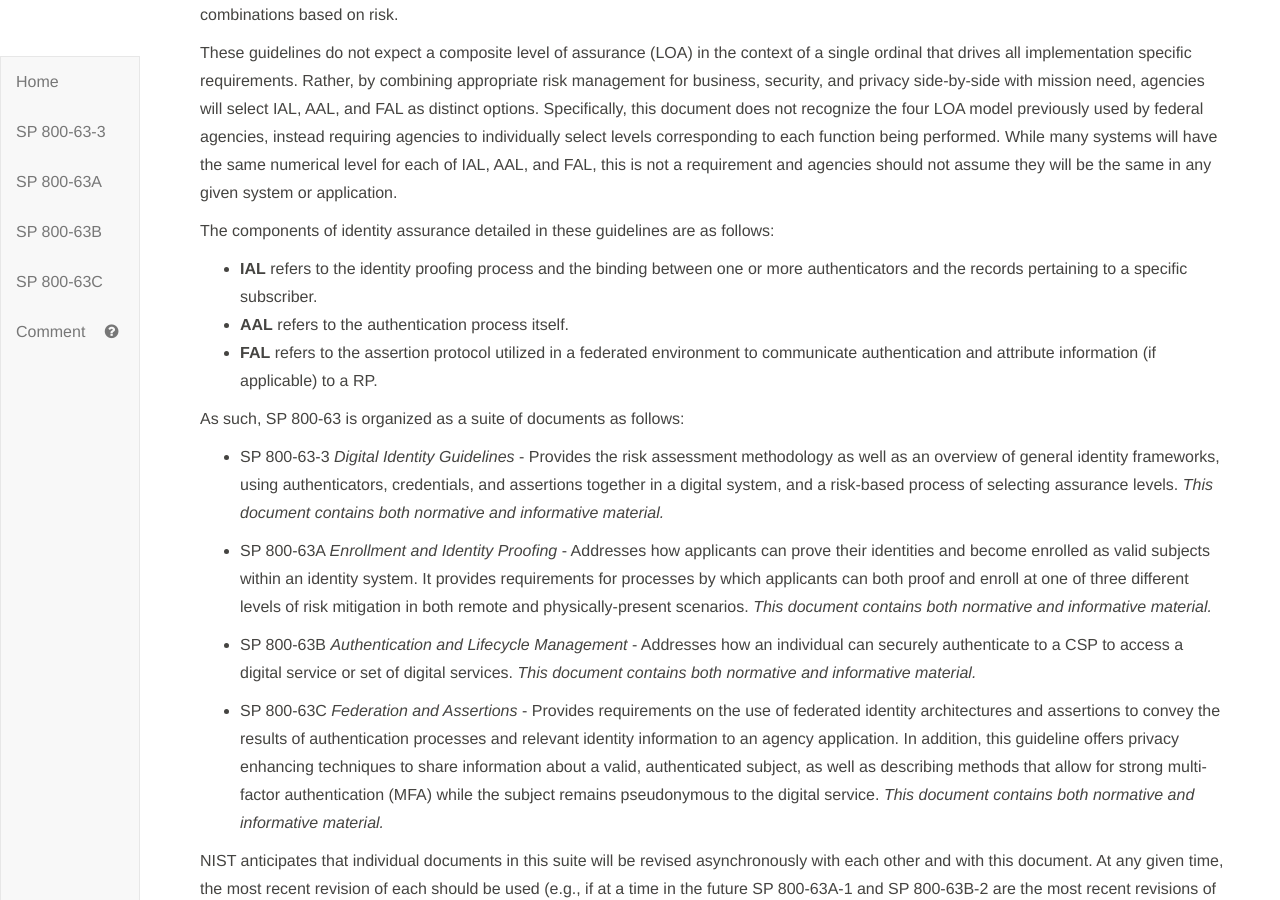
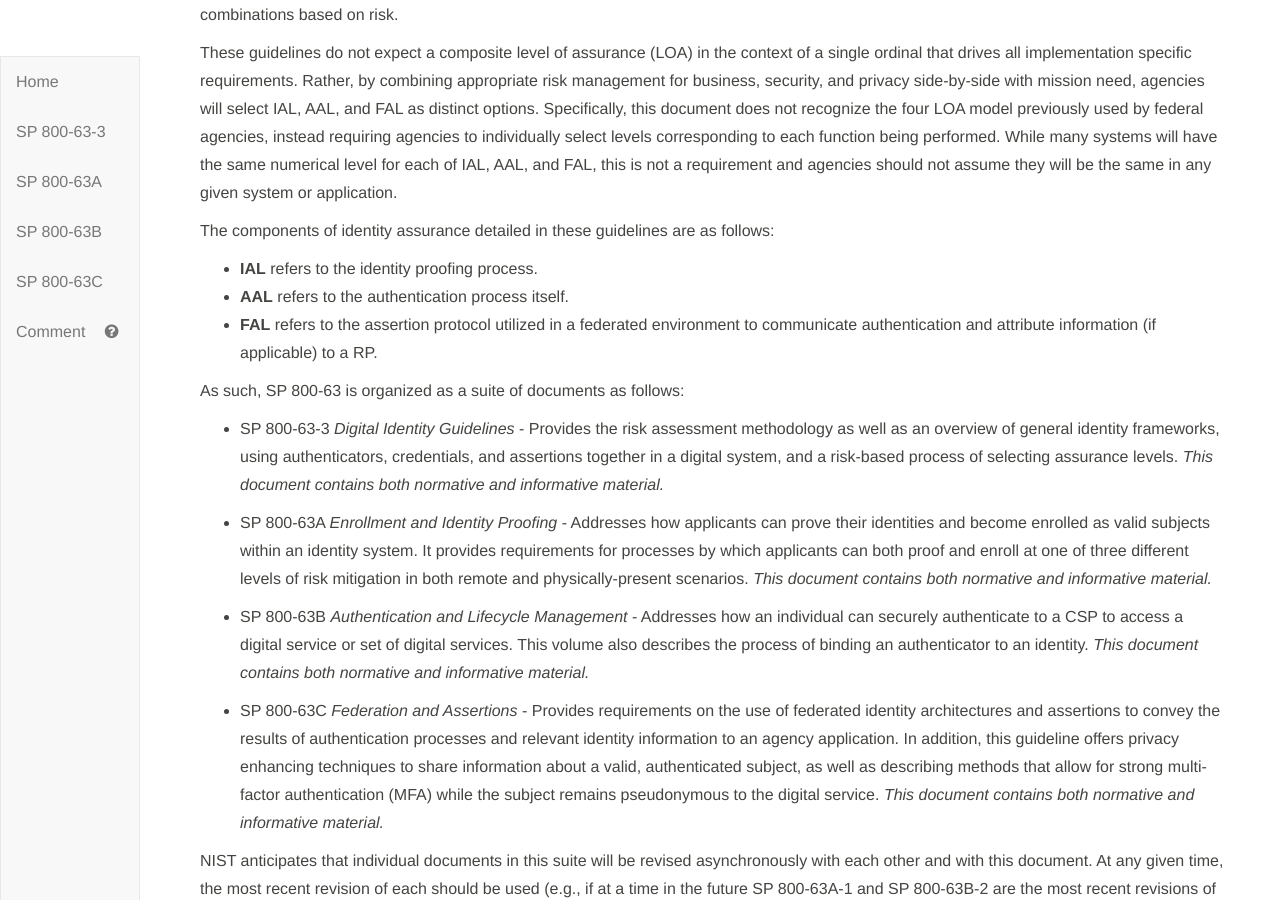
Before and after one commit to usnistgov/800-63-3, a Jekyll site: the page built from sp800-63-3/sec1_2_introduction.md, in a window 1280 px wide and 900 px high, scrolled down 931 px. Built offline with Jekyll 4.4.1, drawn with Linux system fonts in a browser that asks for light colours; our own code applies the rules of GitHub Pages for plain Markdown files.

Commit message:
Closes #1615

```diff
--- a/sp800-63-3/sec1_2_introduction.md
+++ b/sp800-63-3/sec1_2_introduction.md
@@ -27,7 +27,7 @@ These guidelines do not expect a composite level of assurance (LOA) in the conte
 
 The components of identity assurance detailed in these guidelines are as follows:
 
-* **IAL** refers to the identity proofing process and the binding between one or more authenticators and the records pertaining to a specific subscriber.
+* **IAL** refers to the identity proofing process.
 * **AAL** refers to the authentication process itself.
 * **FAL** refers to the assertion protocol utilized in a federated environment to communicate authentication and attribute information (if applicable) to a RP.
 
@@ -37,7 +37,7 @@ As such, SP 800-63 is organized as a suite of documents as follows:
 
 - SP 800-63A *Enrollment and Identity Proofing* - Addresses how applicants can prove their identities and become enrolled as valid subjects within an identity system. It provides requirements for processes by which applicants can both proof and enroll at one of three different levels of risk mitigation in both remote and physically-present scenarios. _This document contains both normative and informative material._
 
-- SP 800-63B *Authentication and Lifecycle Management* - Addresses how an individual can securely authenticate to a CSP to access a digital service or set of digital services.  _This document contains both normative and informative material._
+- SP 800-63B *Authentication and Lifecycle Management* - Addresses how an individual can securely authenticate to a CSP to access a digital service or set of digital services. This volume also describes the process of binding an authenticator to an identity. _This document contains both normative and informative material._
 
 - SP 800-63C *Federation and Assertions* - Provides requirements on the use of federated identity architectures and assertions to convey the results of authentication processes and relevant identity information to an agency application. In addition, this guideline offers privacy enhancing techniques to share information about a valid, authenticated subject, as well as describing methods that allow for strong multi-factor authentication (MFA) while the subject remains pseudonymous to the digital service. _This document contains both normative and informative material._
 
```
Also changed, not shown: sp800-63-3/cover.md (+1 -1 lines).
